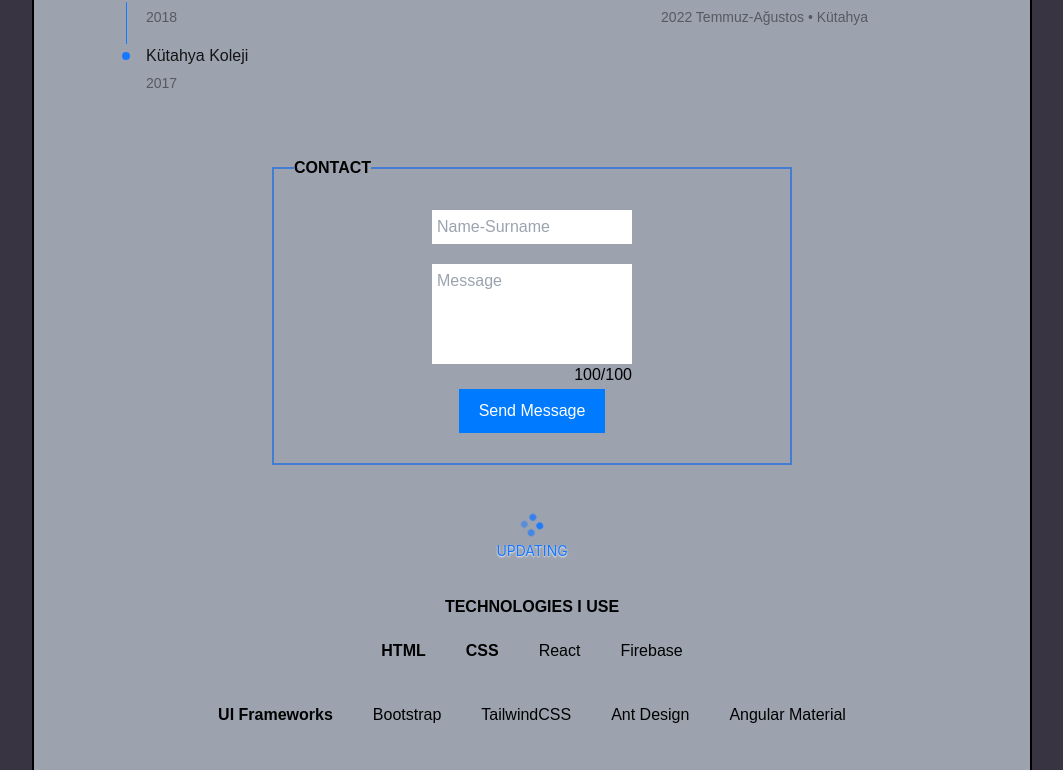
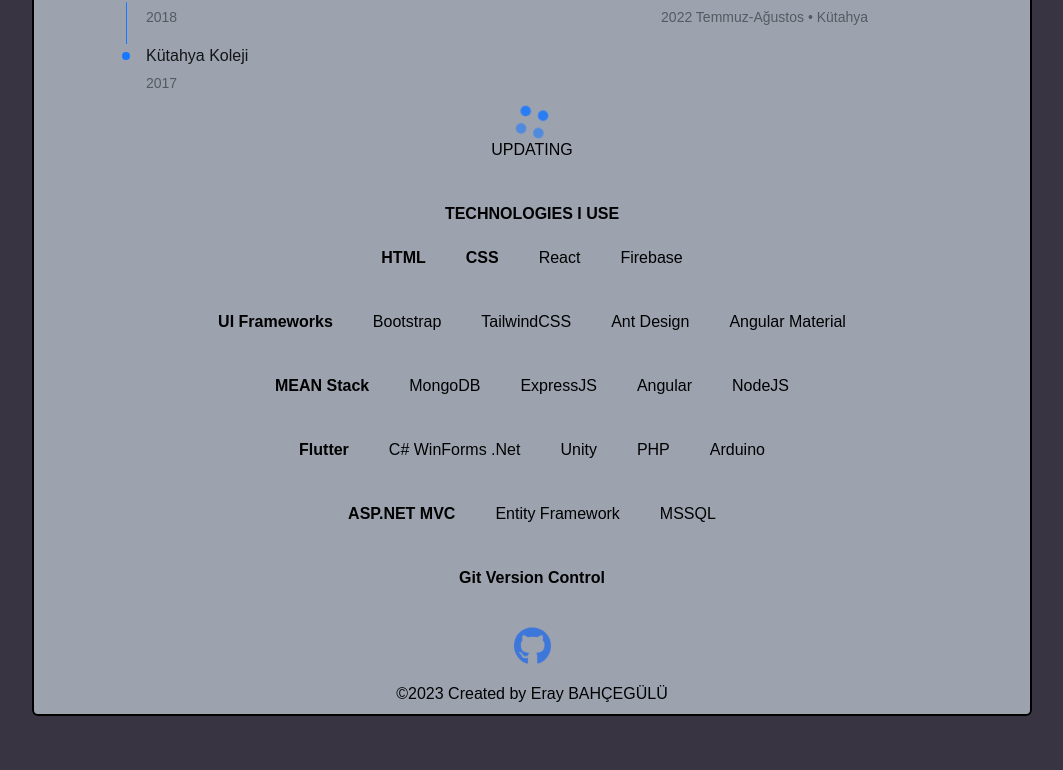
Before and after one commit to eraybahcegulu/eraybahcegulu.com, a React (Create React App) app in the folder client/: page / in a window 1280 px wide. Shown: the part 570-1340 px from the top of the page, without its empty margins (108-1171 px from the left). After the commit the page ends 1296 px from the top, so only its background shows below. Built offline with nearby package versions, Linux system fonts and the light colour scheme; the HTML template or start-up script is replaced by a standard one.

Commit message:
Update Main.jsx

```diff
--- a/client/src/components/Main.jsx
+++ b/client/src/components/Main.jsx
@@ -1,6 +1,6 @@
 import React from 'react';
 import { Avatar } from 'antd';
-import { UserOutlined } from '@ant-design/icons';
+import { UserOutlined, LoadingOutlined } from '@ant-design/icons';
 import eraybahcegulu from "../eraybahcegulu.jpg"
 
 import { FontAwesomeIcon } from '@fortawesome/react-fontawesome'
@@ -78,12 +78,12 @@ const Main = () => {
           </div>
         </div>
 
-        <Contact></Contact>
+        {/* <Contact></Contact> */}
 
-        <div className='p-5'>
-          <Spin className='spin' tip="UPDATING"  >
-            <div className='content' />
-          </Spin>
+
+        <div>
+          <Spin size="large" />
+          <p className='text-base text-black'> UPDATING </p>
         </div>
 
         <div className='w-auto h-auto text-center mt-10'>
@@ -208,7 +208,7 @@ const Main = () => {
 
         <div className='comm mt-5'>
           <a href="https://github.com/eraybahcegulu" target="_blank" className='m-5'>
-            <FontAwesomeIcon icon={faGithub} beat size="2xl" style={{ color: "#3b64ab", }} />
+          <FontAwesomeIcon icon={faGithub} beat size="2xl" style={{color: "#3e77da",}} />
           </a>
         </div>
 
```
